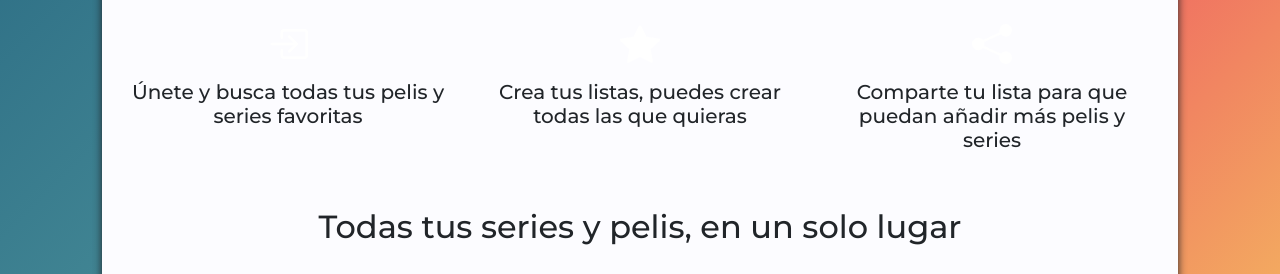
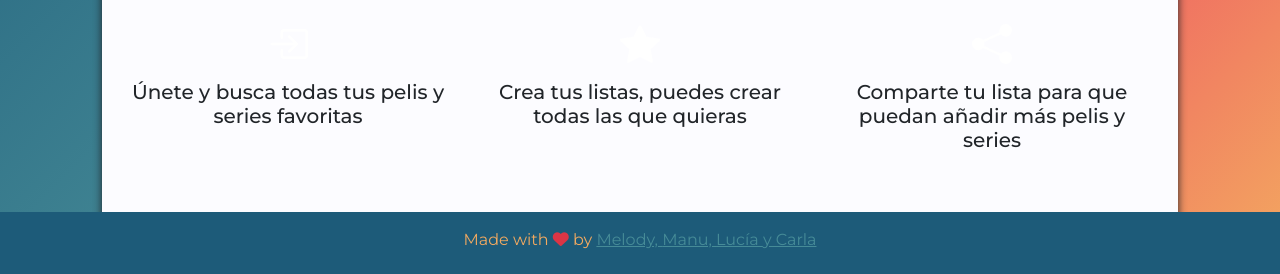
Before and after one commit to melodycious/cine-pals, a React app: page / in a window 1280 px wide. Shown: the part 516-790 px from the top of the page. Built offline with nearby package versions, Linux system fonts and the light colour scheme; no server answers.

Commit message:
foter arreglado jeje

```diff
--- a/src/front/js/component/footer/footer.css
+++ b/src/front/js/component/footer/footer.css
@@ -1,9 +1,9 @@
 .footer{
   background-color: #1D5B79;
   color: #F3AA60;
-/*   position: fixed;
+  position: fixed;
   bottom: 0;
-  width: 100%; */
+  width: 100%;
 }
 .creadores{
   color:#f3aa60;
```
Also changed, not shown: src/front/styles/profile.css (line endings or trailing spaces).
